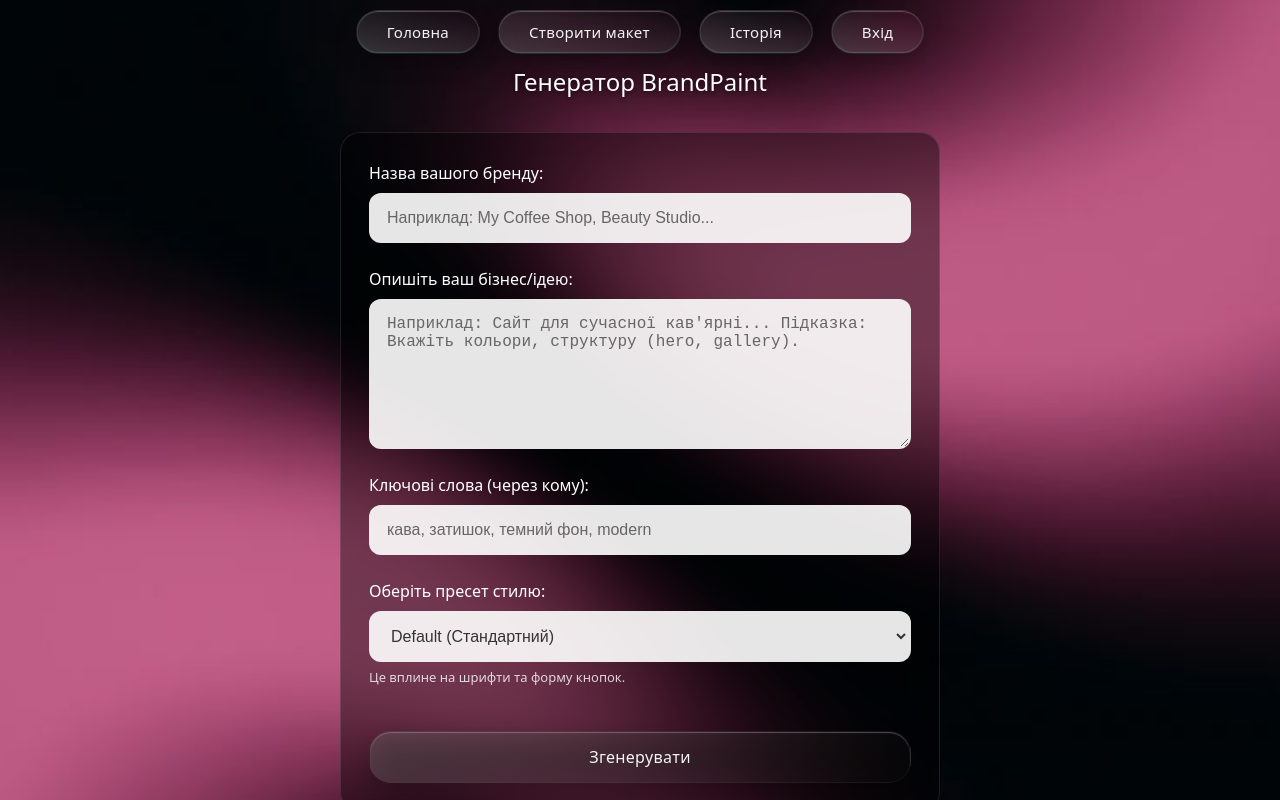
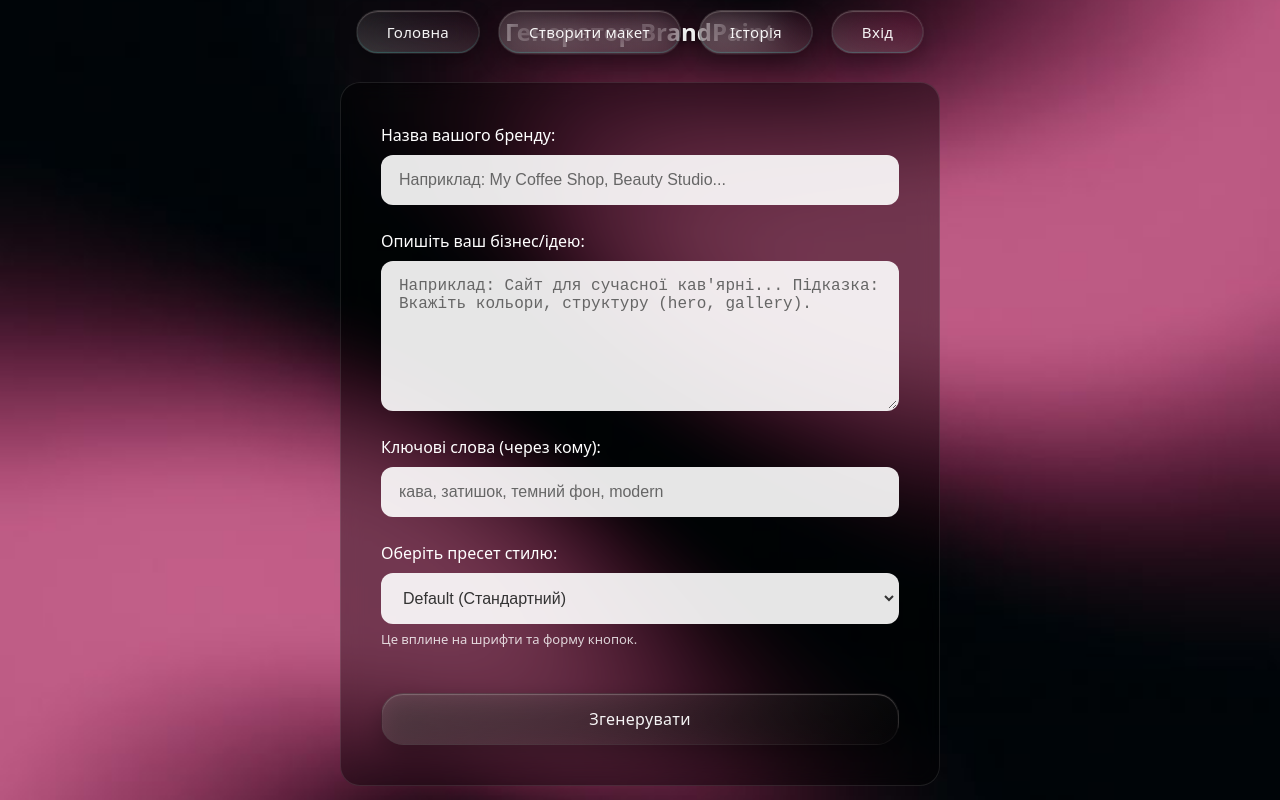
Before and after one commit to Kirapz/brandpaint, a React (Vite) app in the folder frontend/: page /generator in a window 1280 px wide. Built offline with nearby package versions, Linux system fonts and the light colour scheme; no server answers.

Commit message:
Improve template search with hybrid scoring system and fix classification

```diff
--- a/frontend/src/pages/History.jsx
+++ b/frontend/src/pages/History.jsx
@@ -131,12 +131,9 @@
                 </button>
 
                 <button
-                  onClick={() => {
-                    console.log('Opening template:', item.template);
-                    navigate('/editor', {
-                      state: { template: item.template, historyId: item.id }
-                    });
-                  }}
+                  onClick={() => navigate('/editor', {
+                    state: { template: item.template, historyId: item.id }
+                  })}
                   className="btn-open"
                 >
                   Відкрити
--- a/frontend/src/styles/Gentr.css
+++ b/frontend/src/styles/Gentr.css
@@ -1,49 +1,43 @@
 /* Робимо контейнер на весь екран, а форму центруємо */
-/* container сторінки */
 .generator-container {
-  width: 100%;
-  padding-top: var(--navbar-height); /* врахувати navbar */
- min-height: calc(100dvh - var(--navbar-height) + 11.5px);
-  display: flex;
-  align-items: center;
-  justify-content: center;
-  box-sizing: border-box;
+  width: 100vw;
+  height: 100vh;
+  margin: 0;
 
-  /* фон */
-  background-image: url('/фон.jpg');
+  /* Фон тепер тут і на весь екран */
+  background-image: url('/фон.jpg'); /* Перевір, чи правильний шлях */
   background-size: cover;
   background-position: center;
   background-repeat: no-repeat;
+  background-attachment: fixed;
+
+  display: flex;
+  flex-direction: column;
+  justify-content: center;
+  align-items: center;
 }
 
+.generator-container h2 {
+  margin-bottom: 32px;
+  text-align: center;
+  font-weight: 600;
+  color: #fff;
+  text-shadow: 0 2px 4px rgba(0,0,0,0.5);
+}
 
-
-/* карточка форми: обмежуємо висоту і даємо внутрішній скрол при потребі */
 .form-grid {
   display: flex;
   flex-direction: column;
   gap: 24px;
   width: 100%;
-  max-width: 600px;
-  padding: 28px;                 /* трохи зменшив padding щоб менше «вистрибувало» */
-  max-height: calc(100dvh - var(--navbar-height) - 48px); /* залишаємо невеликий вільний простір */
-  overflow: auto;                /* внутрішній скрол */
-  -webkit-overflow-scrolling: touch;
+  max-width: 600px; /* Обмежуємо ширину самої форми */
+  padding: 40px;
 
+  /* Легкий ефект скла тільки під формою */
   background: rgba(0, 0, 0, 0.4);
   backdrop-filter: blur(10px);
   border-radius: 20px;
   border: 1px solid rgba(255, 255, 255, 0.1);
-}
-
-
-
-.generator-container h2 {
-  margin-bottom: 32px;
-  text-align: center;
-  font-weight: 500;
-  color: #fff;
-  text-shadow: 0 2px 4px rgba(0,0,0,0.5);
 }
 
 .form-item {
@@ -104,6 +98,7 @@
   color: rgba(255, 255, 255, 0.8);
 }
 
+
 @media (max-width: 768px) {
   .generator-container {
     background-attachment: scroll; /* мобільний fallback */
--- a/frontend/src/styles/editor.css
+++ b/frontend/src/styles/editor.css
@@ -249,7 +249,7 @@
 
   /* Приховуємо десктопні елементи на мобільному */
   .editor-workspace {
-    display: none;
+    display: none !important;
   }
 }
 
@@ -259,71 +259,3 @@
     display: none;
   }
 }
-  .mobile-content {
-    flex: 1;
-    display: flex;
-    flex-direction: column;
-    overflow: hidden;
-  }
-
-  .mobile-code-controls {
-    padding: 8px 16px;
-    background: #2d2d30;
-    display: flex;
-    gap: 6px;
-    align-items: center;
-    overflow-x: auto;
-    border-bottom: 1px solid #333;
-  }
-
-  .mobile-editor-wrap {
-    flex: 1;
-    overflow: hidden;
-  }
-
-  .mobile-preview-section {
-    flex: 1;
-    background: #f0f0f0;
-    overflow: hidden;
-    display: flex;
-    flex-direction: column;
-  }
-
-  .mobile-preview-iframe {
-    width: 100%;
-    height: 100%;
-    border: none;
-    background: #fff;
-  }
-
-  /* Адаптуємо кнопки для мобільного */
-  .editor-tab {
-    padding: 6px 12px;
-    font-size: 12px;
-  }
-
-  .btn-export, .btn-reset {
-    padding: 6px 8px;
-    font-size: 11px;
-    min-width: auto;
-  }
-
-  .btn-export {
-    background: #28a745;
-  }
-
-  .btn-reset {
-    background: #dc3545;
-  }
-
-  /* Приховуємо десктопні елементи на мобільному */
-  .editor-workspace {
-    display: none !important;
-  }
-}
-
-/* Десктопні стилі залишаються без змін */
-@media (min-width: 769px) {
-  .editor-page.mobile {
-    display: none;
-  }
```
